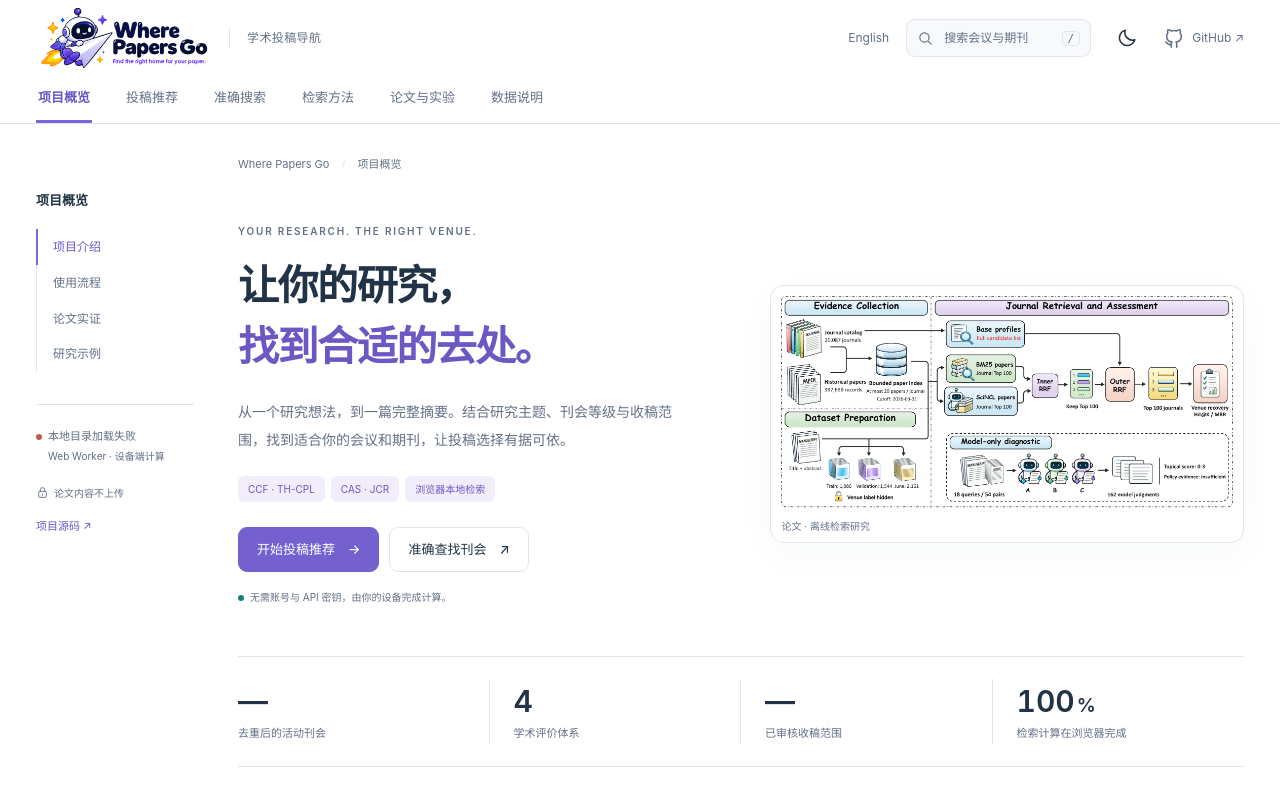
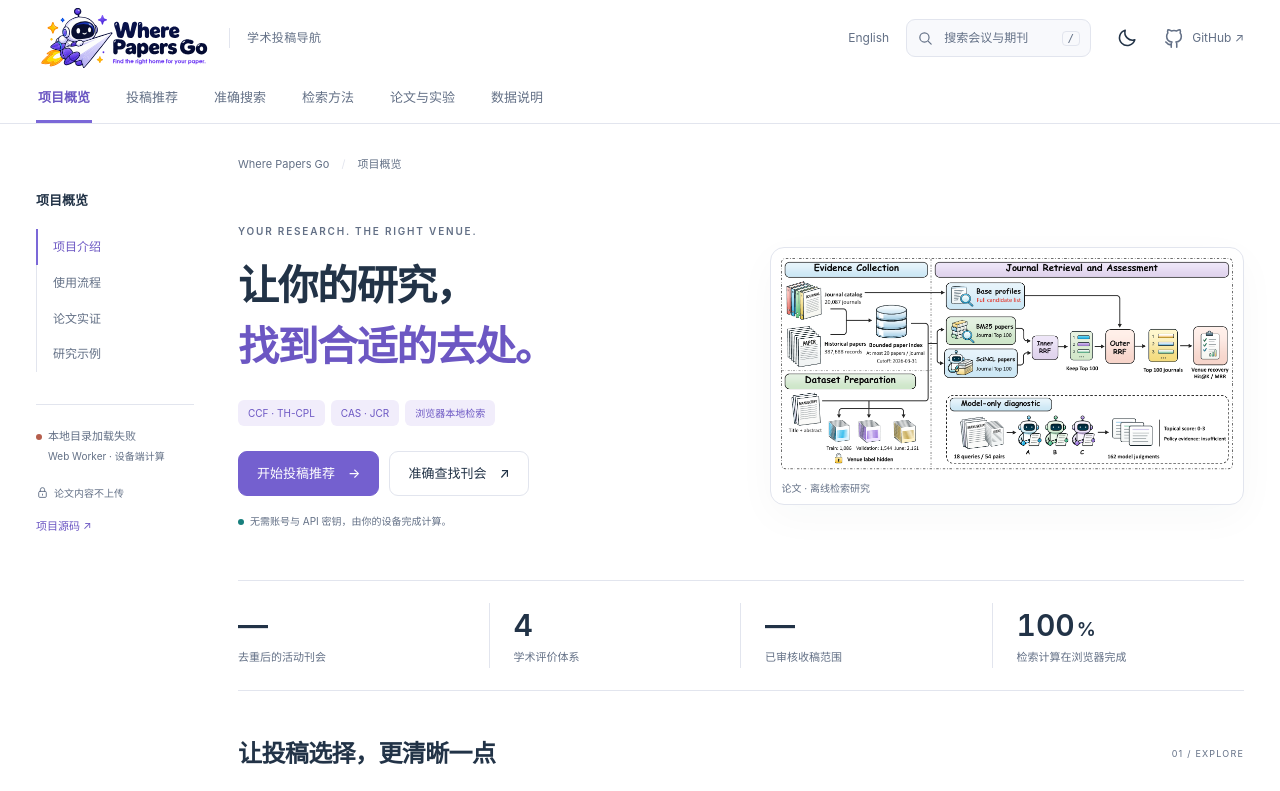
Before and after one commit to rudykon/Where_Papers_Go, a website with bundled scripts: page website/index.html in a window 1280 px wide. Shown: the top 791 px of the page. Built offline with nearby package versions, Linux system fonts and the light colour scheme; files whose address does not match are found by name.

Commit message:
ui: remove the homepage introductory paragraph

```diff
--- a/website/index.html
+++ b/website/index.html
@@ -50,7 +50,6 @@
           <div class="hero-copy">
             <div class="eyebrow">YOUR RESEARCH. THE RIGHT VENUE.</div>
             <h1><span data-en="Give your research">让你的研究，</span><br><span class="accent" data-en="a place to belong.">找到合适的去处。</span></h1>
-            <p class="hero-lead" data-en="From a first idea to a finished abstract, explore conferences and journals through topics, rankings, and reviewed scopes. Find a shortlist you can understand and verify.">从一个研究想法，到一篇完整摘要。结合研究主题、刊会等级与收稿范围，找到适合你的会议和期刊，让投稿选择有据可依。</p>
             <div class="hero-tags"><span>CCF · TH-CPL</span><span>CAS · JCR</span><span data-en="Private, local search">浏览器本地检索</span></div>
             <div class="actions"><a class="button primary" href="#recommend"><span data-en="Find my venue">开始投稿推荐</span> <span>→</span></a><a class="button" href="#catalog"><span data-en="Look up a venue">准确查找刊会</span> <span>↗</span></a></div>
             <p class="hero-footnote"><span class="tiny-dot"></span><span data-en="No account or API key. Your device does the work.">无需账号与 API 密钥，由你的设备完成计算。</span></p>
```
